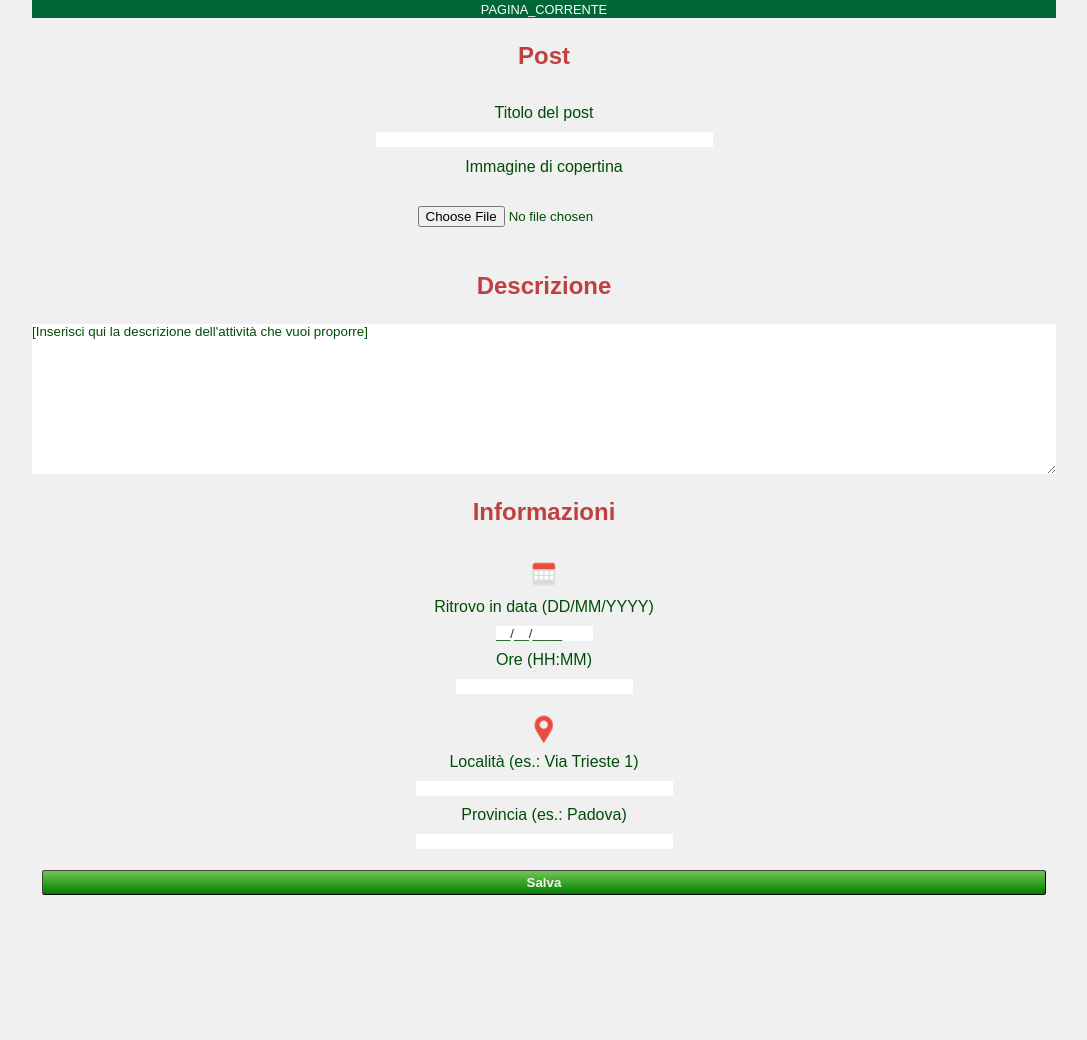
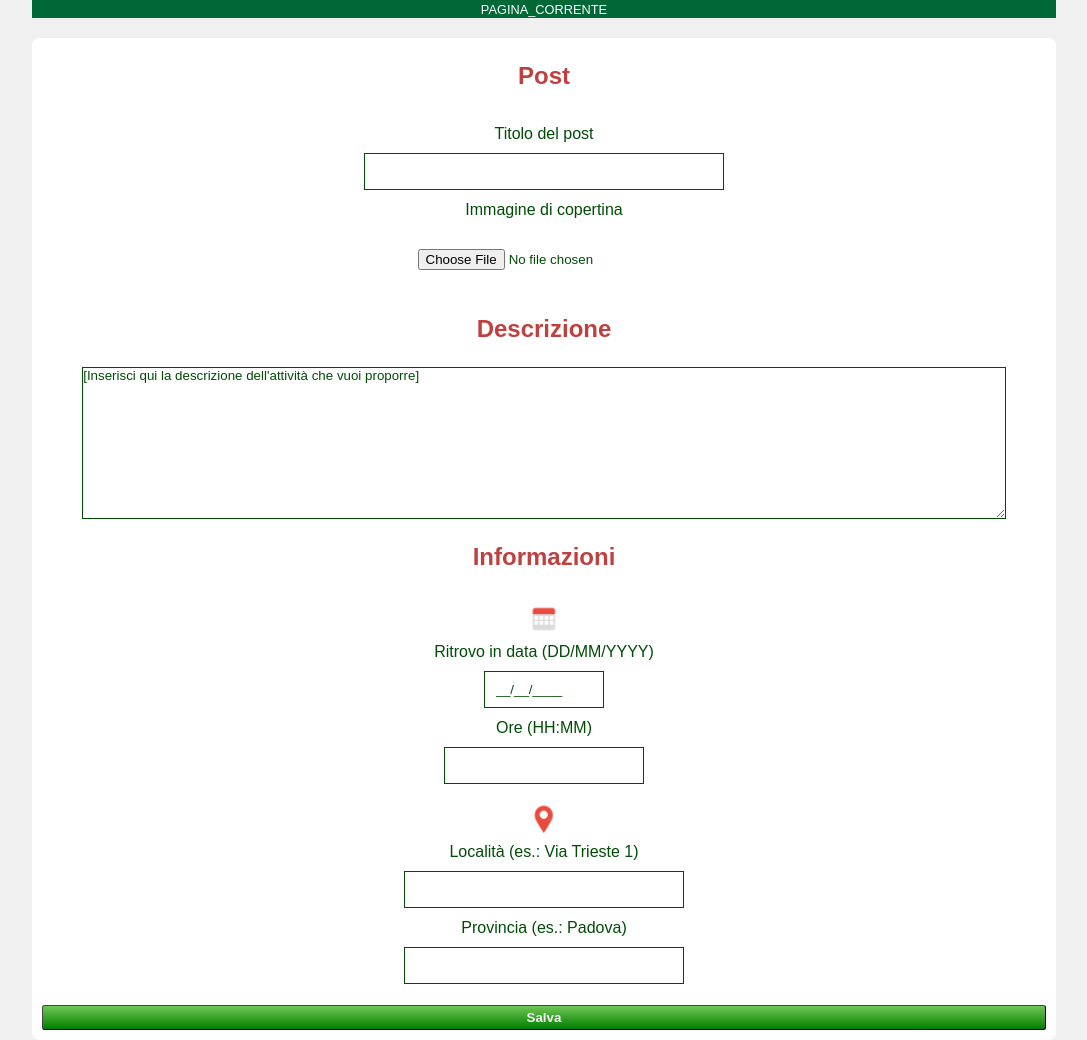
Before and after one commit to achimett/unipd_techweb_proj, a PHP site: page /_template/_test_postEdit.html in a window 1280 px wide. Shown: the part 38-1078 px from the top of the page, without its empty margins (96-1183 px from the left). Before the commit the page ends 933 px from the top, so only its background shows below. Run offline with PHP 8.4, Linux system fonts and the light colour scheme.

Commit message:
postEdit: aggiunto background bianco e resizato i filed di testo e aggiunto bordo

```diff
--- a/_template/_test_postEdit.html
+++ b/_template/_test_postEdit.html
@@ -55,7 +55,7 @@
     </ul>
   </div>
 
-  <div class="content" id="post">
+  <div class="content" id="postEdit">
 
         <form id="post_form" action="#">
           <fieldset><legend class="post_titolo">Post</legend>
--- a/_template/postEdit.html
+++ b/_template/postEdit.html
@@ -1,4 +1,5 @@
-<div class="content" id="post">
+
+  <div class="content" id="postEdit">
 
         <form id="post_form" action="#">
           <fieldset><legend class="post_titolo">Post</legend>
--- a/css/desktop.css
+++ b/css/desktop.css
@@ -348,6 +348,17 @@ abbr[title] {
   float: left;
 }
 
+#postEdit {
+  margin-top: 2%;
+  background-color: #fff;
+  border-radius: 0.5em;
+}
+
+#postEdit input[type="text"] {
+  padding: 1%;
+  border: 1px solid #004c07;
+}
+
 #postEdit_social_sfoglia {
   padding: 2%;
   display: block;
@@ -425,8 +436,10 @@ abbr[title] {
 
 #postEdit_social_textarea {
   display: block;
-  width: 100%;
-  resize:vertical;
+  width: 90%;
+  border: 1px solid #004c07;
+  margin: auto;
+  resize: vertical;
 }
 
 #postEdit_informazioni_lista {
```
Lines whose indentation alone changed are shown as unchanged.
